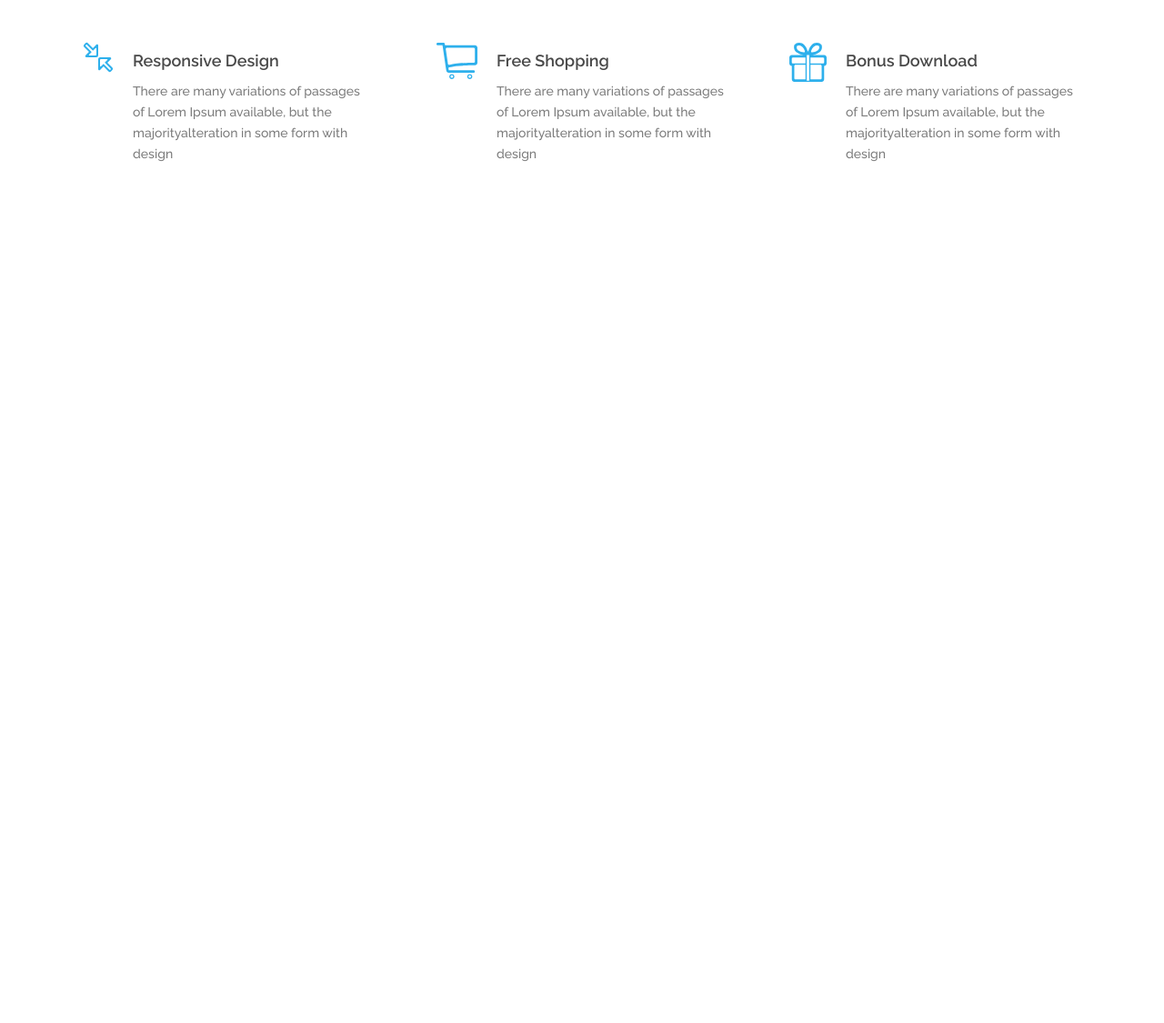
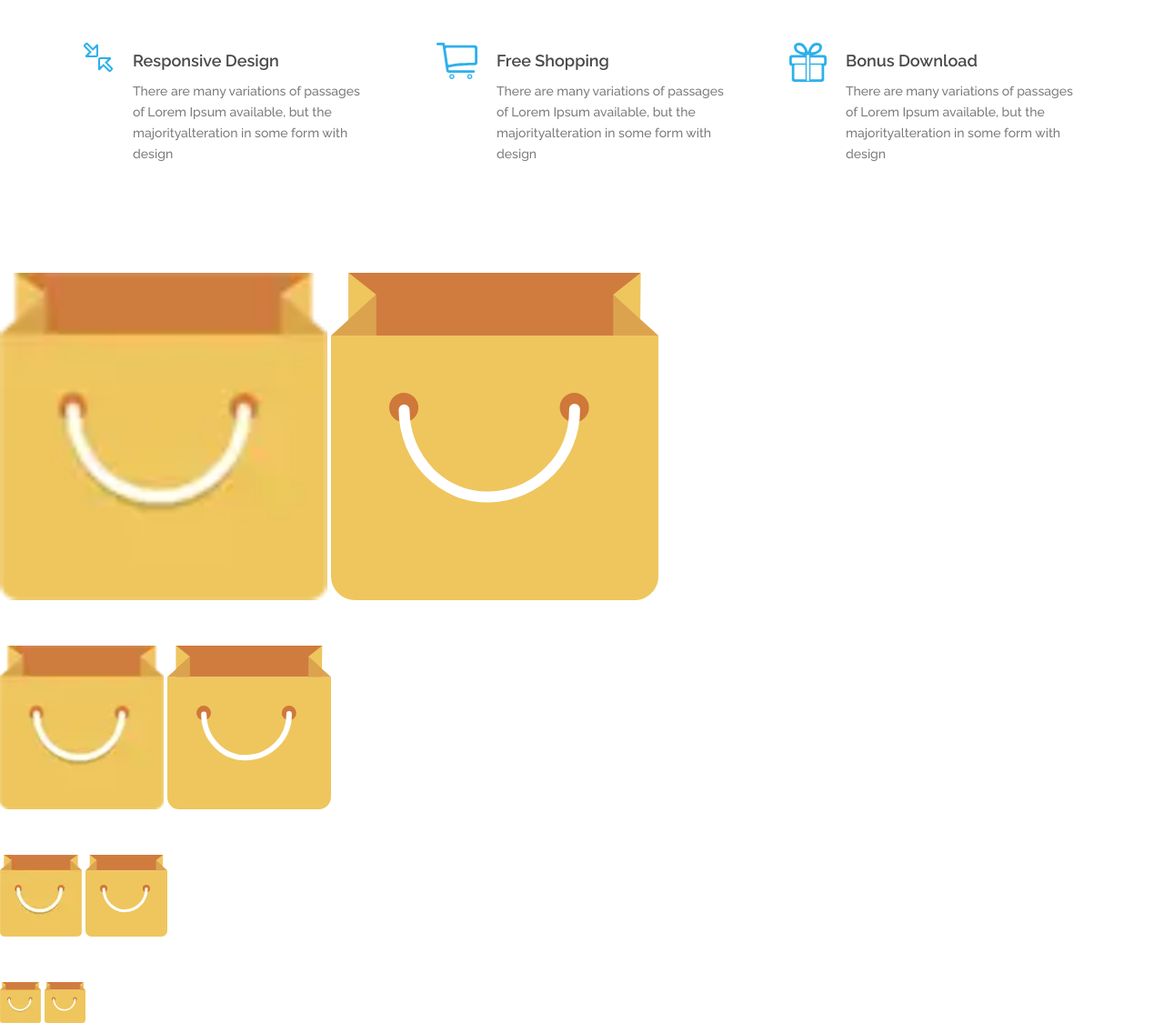
Before and after one commit to fN9ne/Flaby, a plain HTML site: page index.html in a window 1280 px wide. Shown: the part 2783-3908 px from the top of the page at 91% size. Before the commit the page ends 3083 px from the top, so only its background shows below. Drawn offline with nearby package versions, Linux system fonts and the light colour scheme; files whose address does not match are found by name; a web font is replaced by a local one.

Commit message:
TEST
TEST VECTOR and BITMAP ICON

```diff
--- a/index.html
+++ b/index.html
@@ -203,6 +203,22 @@
 					</div>
 				</div>
 			</section>
+			<div class="sho" style="margin-bottom: 50px;">
+				<picture><source srcset="img/shoppingBag.webp" type="image/webp"><img src="img/shoppingBag.png" style="width: 360px; height: 360px;" alt=""></picture>
+				<picture><source srcset="img/shoppingBag.svg" type="image/webp"><img src="img/shoppingBag.svg" style="width: 360px; height: 360px;" alt=""></picture>
+			</div>
+			<div class="sho" style="margin-bottom: 50px;">
+				<picture><source srcset="img/shoppingBag.webp" type="image/webp"><img src="img/shoppingBag.png" style="width: 180px; height: 180px;" alt=""></picture>
+				<picture><source srcset="img/shoppingBag.svg" type="image/webp"><img src="img/shoppingBag.svg" style="width: 180px; height: 180px;" alt=""></picture>
+			</div>
+			<div class="sho" style="margin-bottom: 50px;">
+				<picture><source srcset="img/shoppingBag.webp" type="image/webp"><img src="img/shoppingBag.png" style="width: 90px; height: 90px;" alt=""></picture>
+				<picture><source srcset="img/shoppingBag.svg" type="image/webp"><img src="img/shoppingBag.svg" style="width: 90px; height: 90px;" alt=""></picture>
+			</div>
+			<div class="sho">
+				<picture><source srcset="img/shoppingBag.webp" type="image/webp"><img src="img/shoppingBag.png" style="width: 45px; height: 45px;" alt=""></picture>
+				<picture><source srcset="img/shoppingBag.svg" type="image/webp"><img src="img/shoppingBag.svg" style="width: 45px; height: 45px;" alt=""></picture>
+			</div>
 		</main>
 	</div>
 	<script src="js/script.min.js"></script>
```
